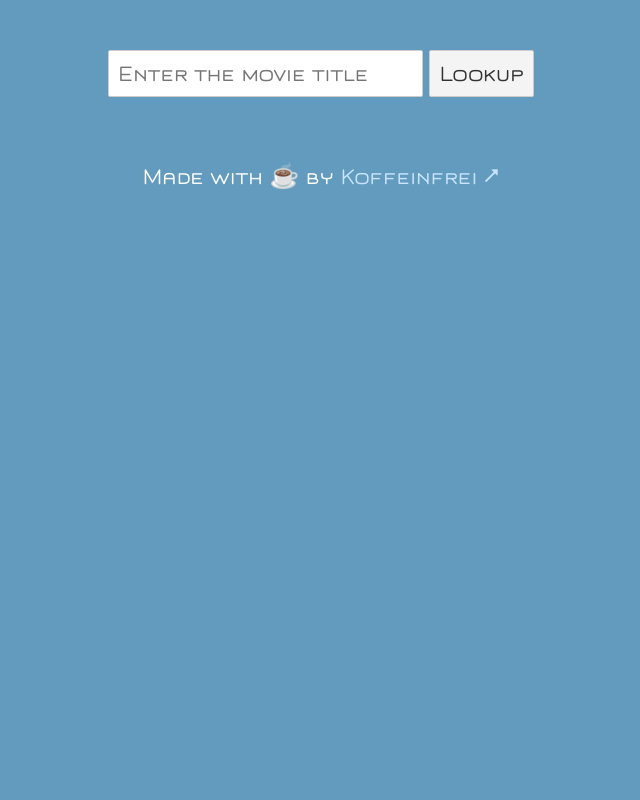
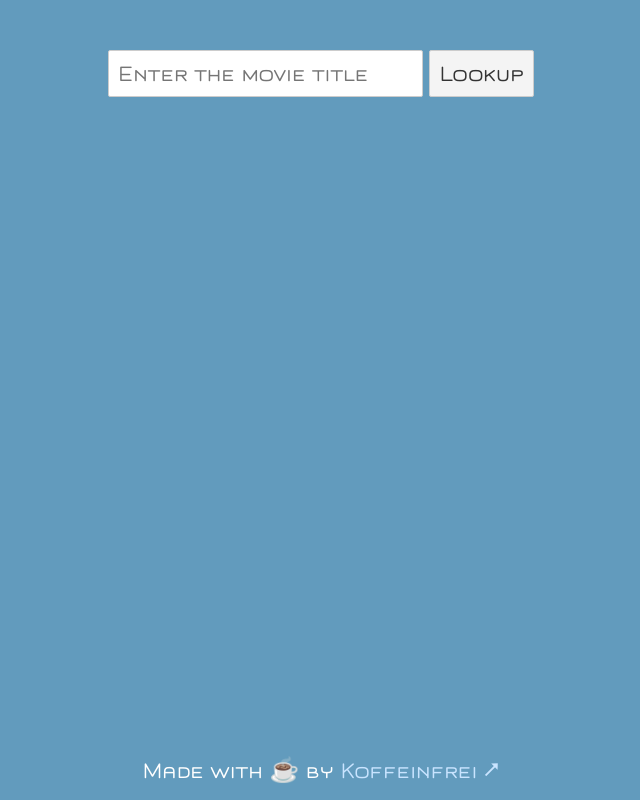
Before and after one commit to koffeinfrei/should-i-watch-this, a Svelte app: page / in a window 1280 px wide. Shown: the whole page, without its empty margins (319-959 px from the left). Built offline with nearby package versions, Linux system fonts and the light colour scheme.

Commit message:
make footer stick to bottom initially

```diff
--- a/public/global.css
+++ b/public/global.css
@@ -21,6 +21,11 @@ body {
   box-sizing: border-box;
   font-family: 'Fetamont-9ExkzVmc3w';
   font-size: 24px;
+  /* make footer stick to bottom initially */
+  height: 100%;
+  min-height: 100%;
+  display: flex;
+  flex-direction: column;
 }
 
 a {
--- a/src/App.svelte
+++ b/src/App.svelte
@@ -41,6 +41,7 @@
 main {
   margin: 0 auto;
   max-width: 800px;
+  margin-bottom: 53px;
 }
 
 .center {
@@ -52,7 +53,7 @@ main {
 }
 
 .footer {
-  margin-bottom: 8px;
+  margin: auto 0 8px 0;
 }
 
 </style>
@@ -80,8 +81,8 @@ main {
       <Error text={error.message} />
     {/await}
   </section>
+</main>
 
-  <section class="center footer">
-    Made with ☕️  by <a href="https://www.koffeinfrei.org" target="_blank">Koffeinfrei ⭧</a>
-  </section>
-</main>
+<section class="center footer">
+  Made with ☕️  by <a href="https://www.koffeinfrei.org" target="_blank">Koffeinfrei ⭧</a>
+</section>
```
